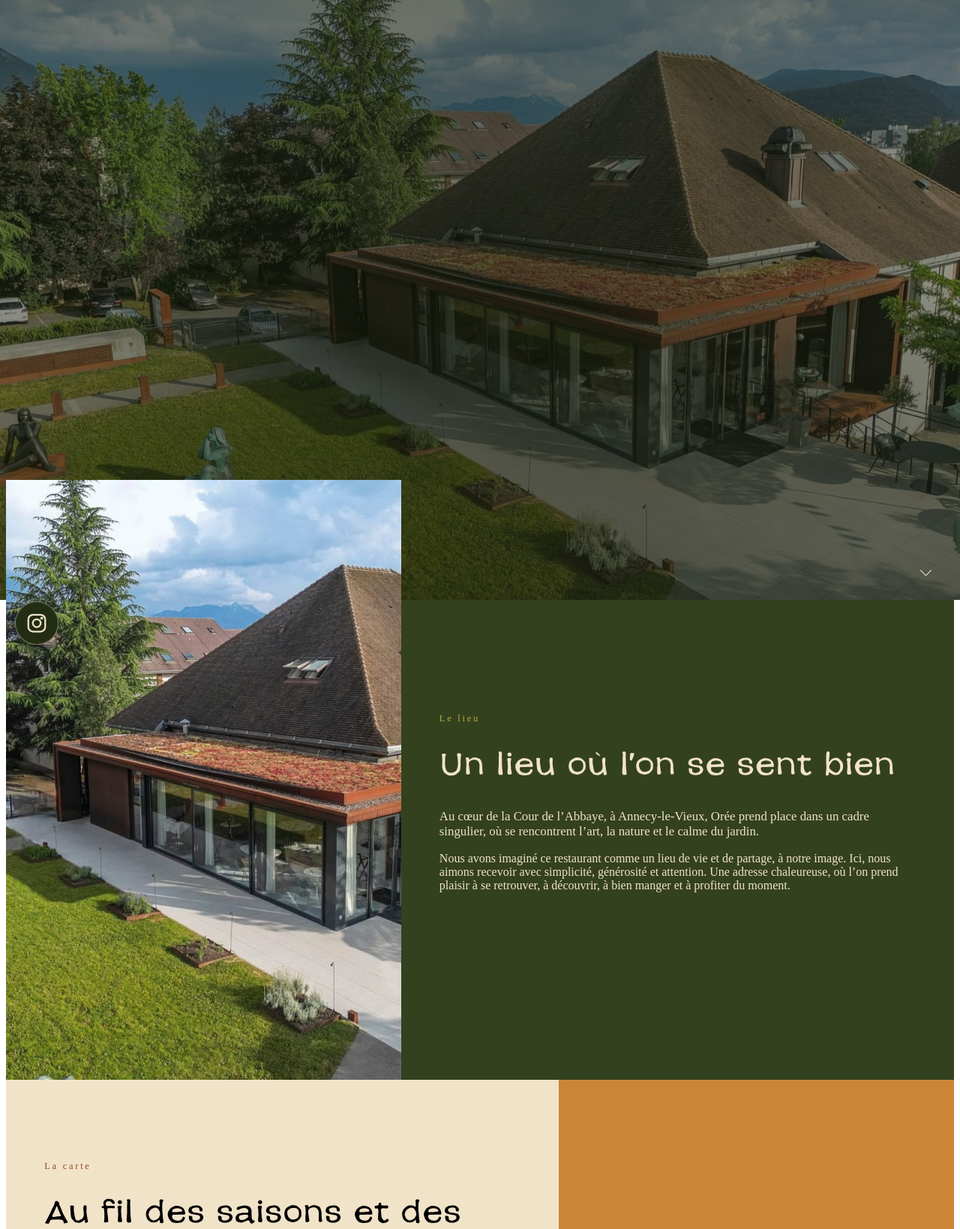
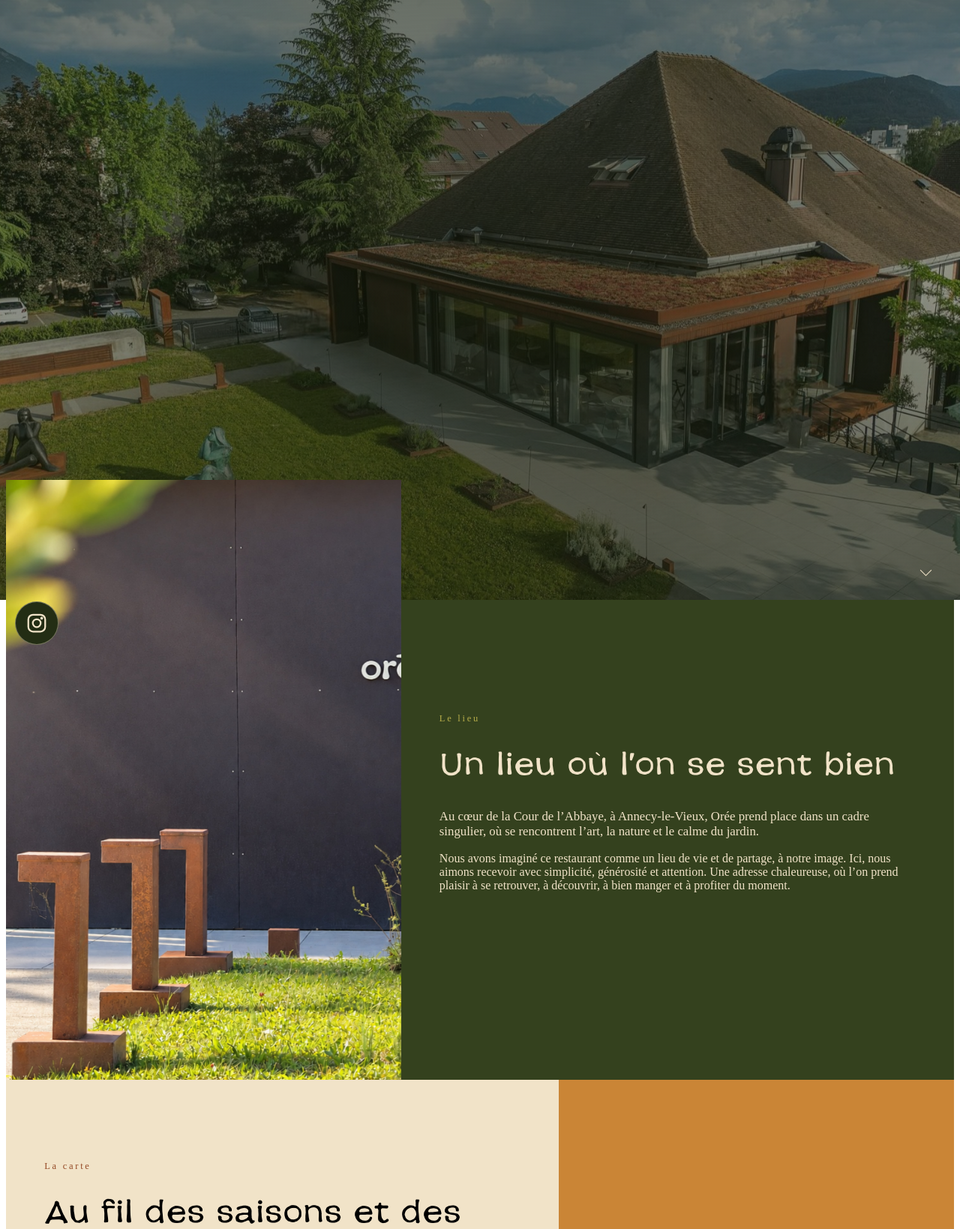
Before and after one commit to Guiraudou/oree-restaurant, a PHP site: page / in a window 1280 px wide. Shown: the top 1639 px of the page at 75% size. Run offline with PHP 8.4, Linux system fonts and the light colour scheme; some libraries are stand-ins or nearby versions.

Commit message:
update image et menu

```diff
--- a/site/css/style.css
+++ b/site/css/style.css
@@ -138,9 +138,13 @@ html { scroll-snap-type: y mandatory; }
 /* Cadre uni en attendant les photos */
 .panel__frame--ocre { background: var(--ocre); }
 .panel__frame--forest { background: var(--forest-deep); }
-/* Cadre à deux photos : fondu de l'une à l'autre en boucle */
-.panel__frame--swap img + img { opacity: 0; animation: kenburns 16s ease-in-out infinite alternate, swap 12s ease-in-out infinite; }
-@keyframes swap { 0%, 40% { opacity: 0; } 50%, 90% { opacity: 1; } 100% { opacity: 0; } }
+/* Cadre de photos en fondu en boucle, sans limite de nombre.
+   Sur .panel__frame--swap : style="--n:N" (nombre de photos). Sur chaque img : style="--i:R" (rang, à partir de 0).
+   Chaque photo occupe un créneau de 4 s, la boucle dure N × 4 s. */
+.panel__frame--swap img { opacity: 0; animation: kenburns 16s ease-in-out infinite alternate, swap calc(var(--n) * 4s) ease-in-out infinite calc(var(--i) * -4s); }
+.panel__frame--swap img:first-child { opacity: 1; }
+.panel__frame--swap img:only-child { animation: kenburns 16s ease-in-out infinite alternate; }
+@keyframes swap { 0% { opacity: 0; } 10%, 50% { opacity: 1; } 60%, 100% { opacity: 0; } }
 /* Picto du contact : teinté en nude (masque) */
 .sprig--nude { width: 56px; height: 56px; background-color: var(--nude); -webkit-mask: url("../assets/img/ill-sprig.png") center / contain no-repeat; mask: url("../assets/img/ill-sprig.png") center / contain no-repeat; }
 
--- a/site/index.php
+++ b/site/index.php
@@ -38,7 +38,11 @@ $meta_description = 'Orée, table gastronomique à Annecy, dans le domaine de la
 	<section class="panel panel--forest panel--left" id="lieu">
 		<div class="panel__stage">
 			<figure class="panel__photo">
-				<div class="panel__frame panel__frame--swap"><img src="assets/img/exterieur2.jpg" alt="La terrasse d’Orée sous les arbres, dans les jardins de la Fondation" loading="lazy"><img src="assets/img/vue_ensemble.jpg" alt="Vue aérienne du restaurant Orée et de son jardin, dans le domaine de la Fondation" loading="lazy"></div>
+				<div class="panel__frame panel__frame--swap" style="--n:3">
+					<img src="assets/img/exterieur2.jpg" style="--i:0" alt="La terrasse d’Orée sous les arbres, dans les jardins de la Fondation" loading="lazy">
+					<img src="assets/img/vue_ensemble.jpg" style="--i:1" alt="Vue aérienne du restaurant Orée et de son jardin, dans le domaine de la Fondation" loading="lazy">
+					<img src="assets/img/facade-oree.jpg" style="--i:2" alt="Façade du restaurant Orée, enseigne lumineuse et sculptures en acier sur la pelouse" loading="lazy">
+				</div>
 			</figure>
 			<div class="panel__text">
 				<div class="panel__inner">
--- a/site/model/config.php
+++ b/site/model/config.php
@@ -4,7 +4,7 @@
  * Configuration du site Orée
  */
 
-define('ASSET_TOKEN', strtotime('2026-10-19 12:45:00'));
+define('ASSET_TOKEN', strtotime('2026-11-13 08:36:00'));
 
 // Informations du site
 define('SITE_NAME', 'Orée');
```
Also changed, not shown: site/assets/img/facade-oree.jpg (added), site/package-lock.json, 2 other files.
